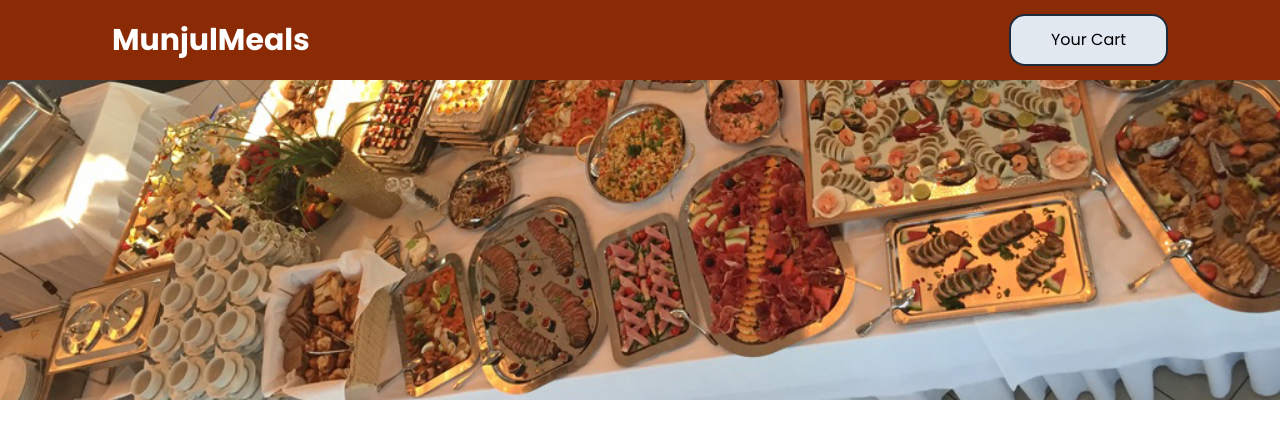
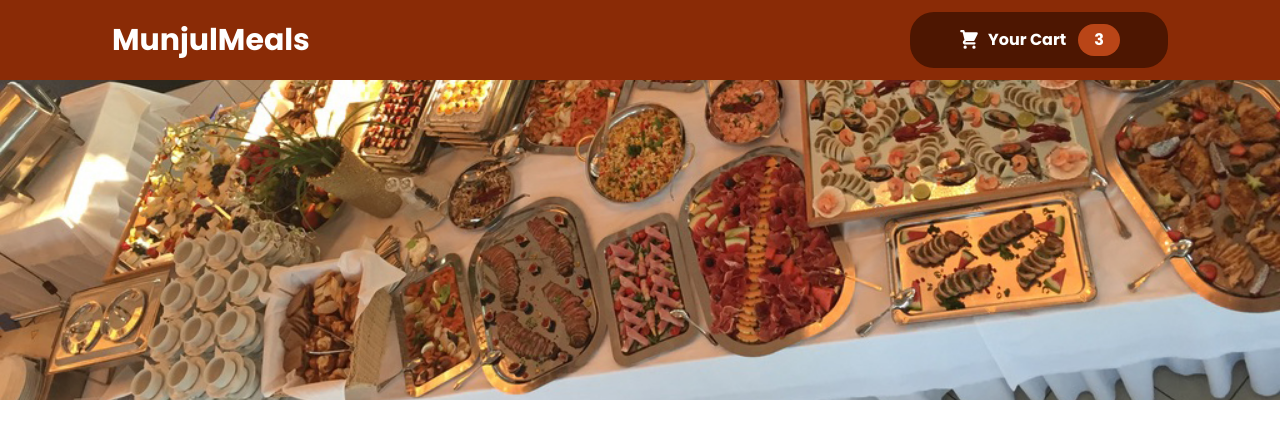
Before and after one commit to fiqihz/Food-Order-App, a React (Create React App) app: page / in a window 1280 px wide. Shown: the top 438 px of the page. Built offline with nearby package versions, Linux system fonts and the light colour scheme.

Commit message:
Customize header cart button

```diff
--- a/src/components/Layout/Header.js
+++ b/src/components/Layout/Header.js
@@ -1,14 +1,13 @@
 import React from "react";
 import meals from "../../assets/meals.jpg";
+import HeaderCartButton from "./HeaderCartButton";
 
 const Header = (props) => {
   return (
     <React.Fragment>
       <header className="fixed top-0 left-0 w-full h-20 bg-[#8a2b06] text-white flex justify-between items-center py-3 px-28 z-10">
         <h1 className="font-bold text-3xl">MunjulMeals</h1>
-        <button className="border-2 border-slate-800 py-3 px-10 rounded-2xl bg-slate-200 text-black">
-          Your Cart
-        </button>
+        <HeaderCartButton />
       </header>
       <div className="w-full h-[25rem] z-0 overflow-hidden">
         <img src={meals} alt="Meals" className="rotate-img" />
--- /dev/null
+++ b/src/components/Layout/HeaderCartButton.js
@@ -0,0 +1,21 @@
+const HeaderCartButton = (props) => {
+  return (
+    <button className="cursor-pointer border-none bg-[#4d1601] text-white px-12 py-3 flex justify-around items-center rounded-3xl font-bold hover:bg-[#2c0d00] active:bg-[#2c0d00]">
+      <span className="w-[22px] h-[22px] mr-2">
+        <svg
+          xmlns="http://www.w3.org/2000/svg"
+          viewBox="0 0 20 20"
+          fill="currentColor"
+        >
+          <path d="M3 1a1 1 0 000 2h1.22l.305 1.222a.997.997 0 00.01.042l1.358 5.43-.893.892C3.74 11.846 4.632 14 6.414 14H15a1 1 0 000-2H6.414l1-1H14a1 1 0 00.894-.553l3-6A1 1 0 0017 3H6.28l-.31-1.243A1 1 0 005 1H3zM16 16.5a1.5 1.5 0 11-3 0 1.5 1.5 0 013 0zM6.5 18a1.5 1.5 0 100-3 1.5 1.5 0 000 3z" />
+        </svg>
+      </span>
+      <span>Your Cart</span>
+      <span className="ml-3 bg-[#b94517] px-4 py-1 rounded-full font-bold">
+        3
+      </span>
+    </button>
+  );
+};
+
+export default HeaderCartButton;
```
